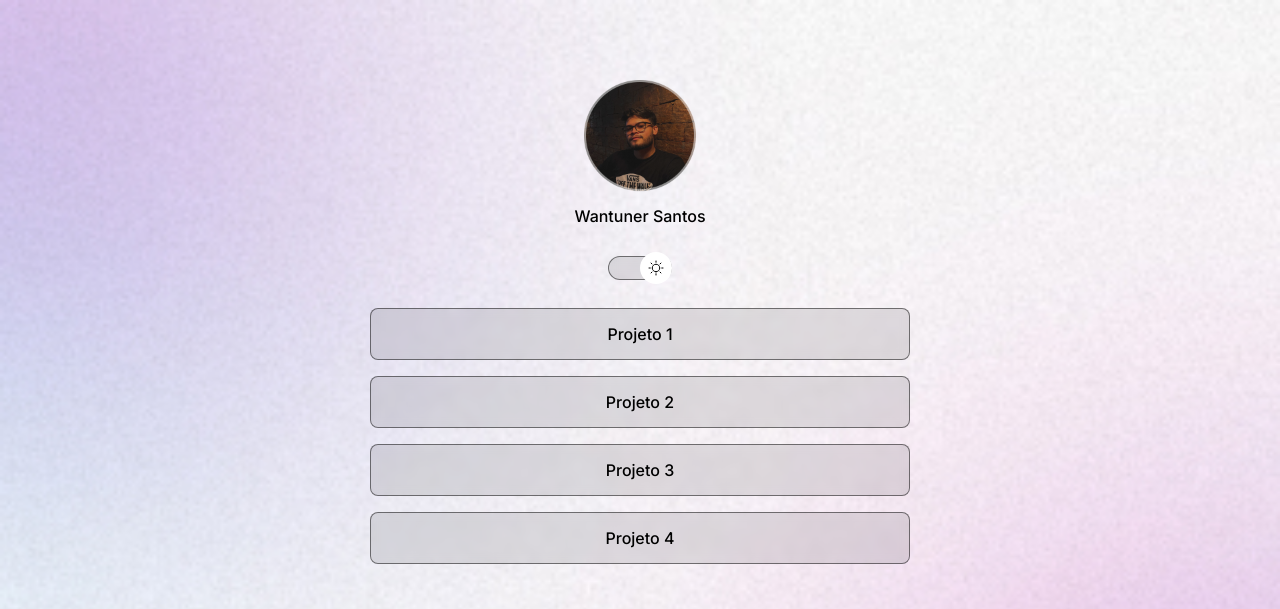
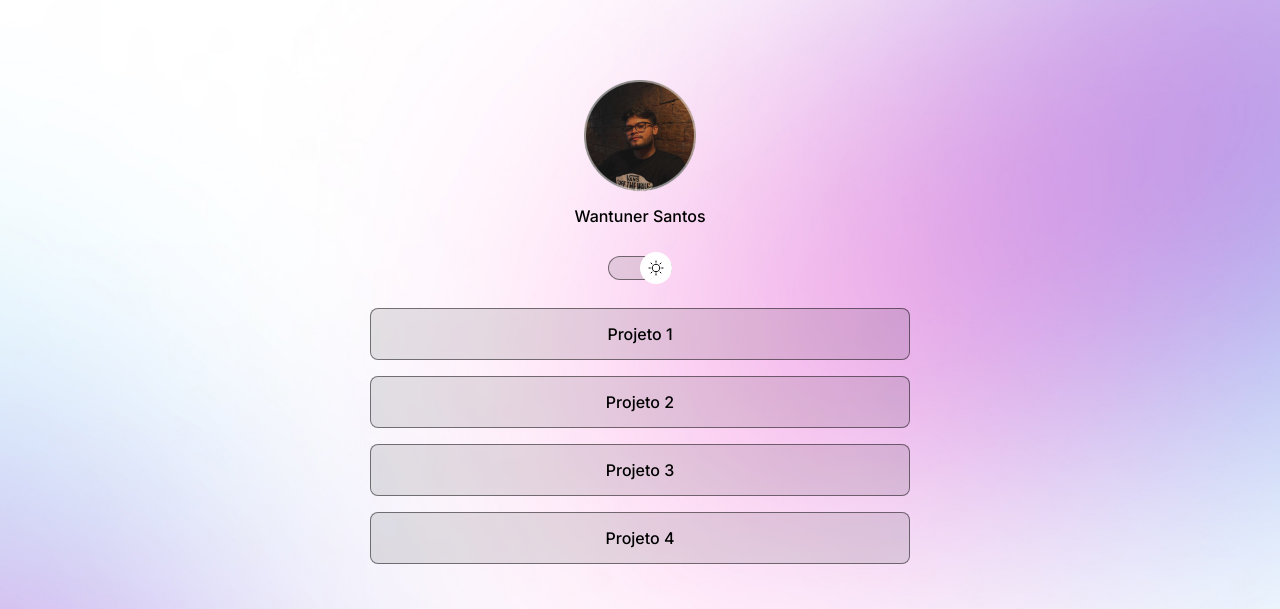
Before and after one commit to Wantuner/Links_de_projetos, a plain HTML site: page index.html in a window 1280 px wide. Shown: the top 609 px of the page. Drawn offline with nearby package versions, Linux system fonts and the light colour scheme.

Commit message:
add media query

```diff
--- a/style.css
+++ b/style.css
@@ -31,6 +31,8 @@ body {
   /* background-repeat: no-repeat; /* para que essa imagem não se repita */
   /*background-position: top center; /* para sentralizar a imagem (x e y) */
   /* background-size: cover; /* para cobrir todo o espaço visivel */
+  height: 100vh;
+  /* para a pagina ficar 100% preenchida*/
 }
 
 body * {
@@ -185,3 +187,12 @@ footer {
   text-align: center;
   font-size: 14px;
 }
+/* Midia Queries */
+@media (min-width: 700px) {
+  :root {
+    --bg-url: url(./Assetes/bg-desktop.jpg);
+  }
+  .light {
+    --bg-url: url(./Assetes/bg-desktop-light.jpg);
+  }
+}
```
